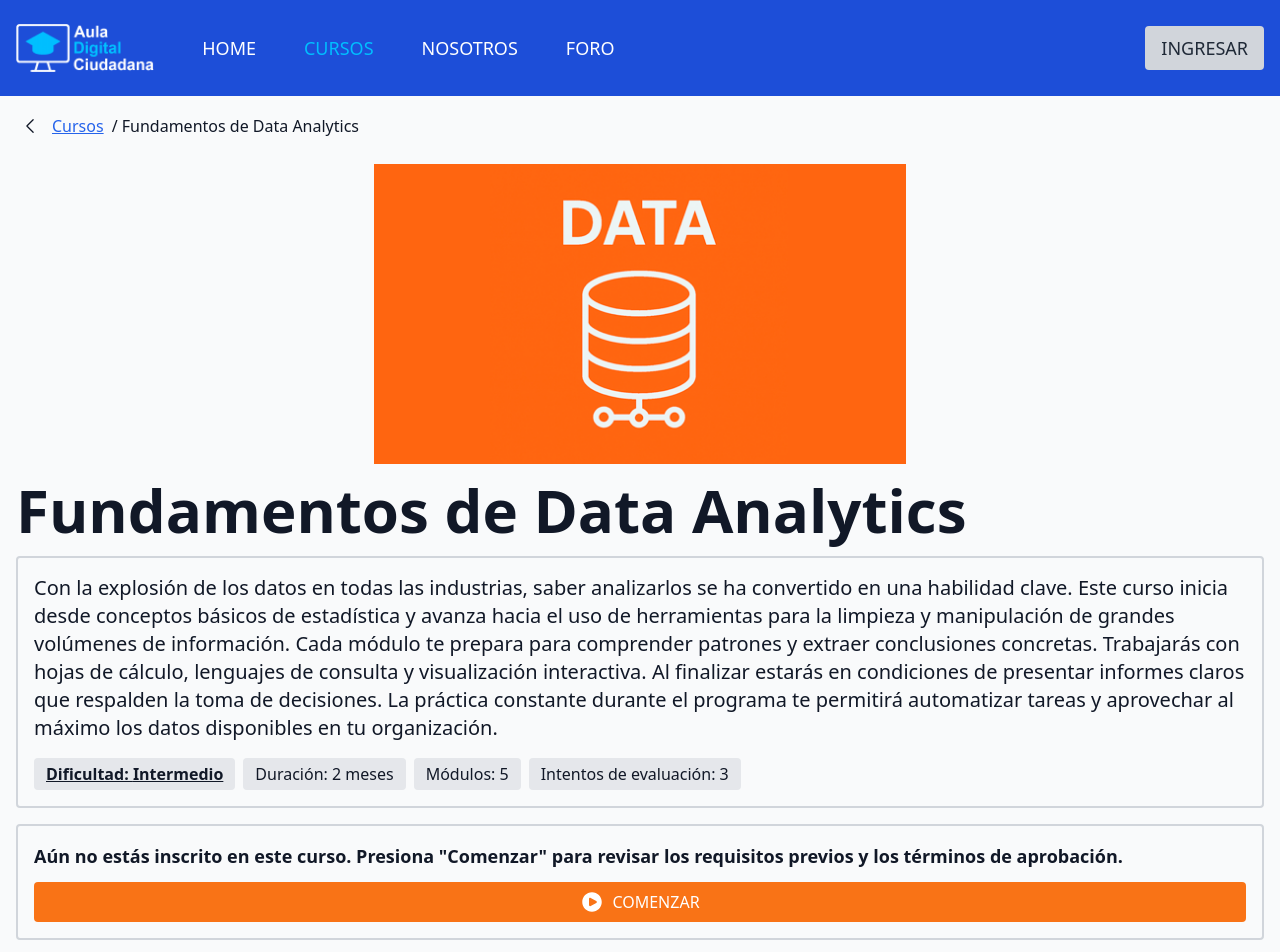
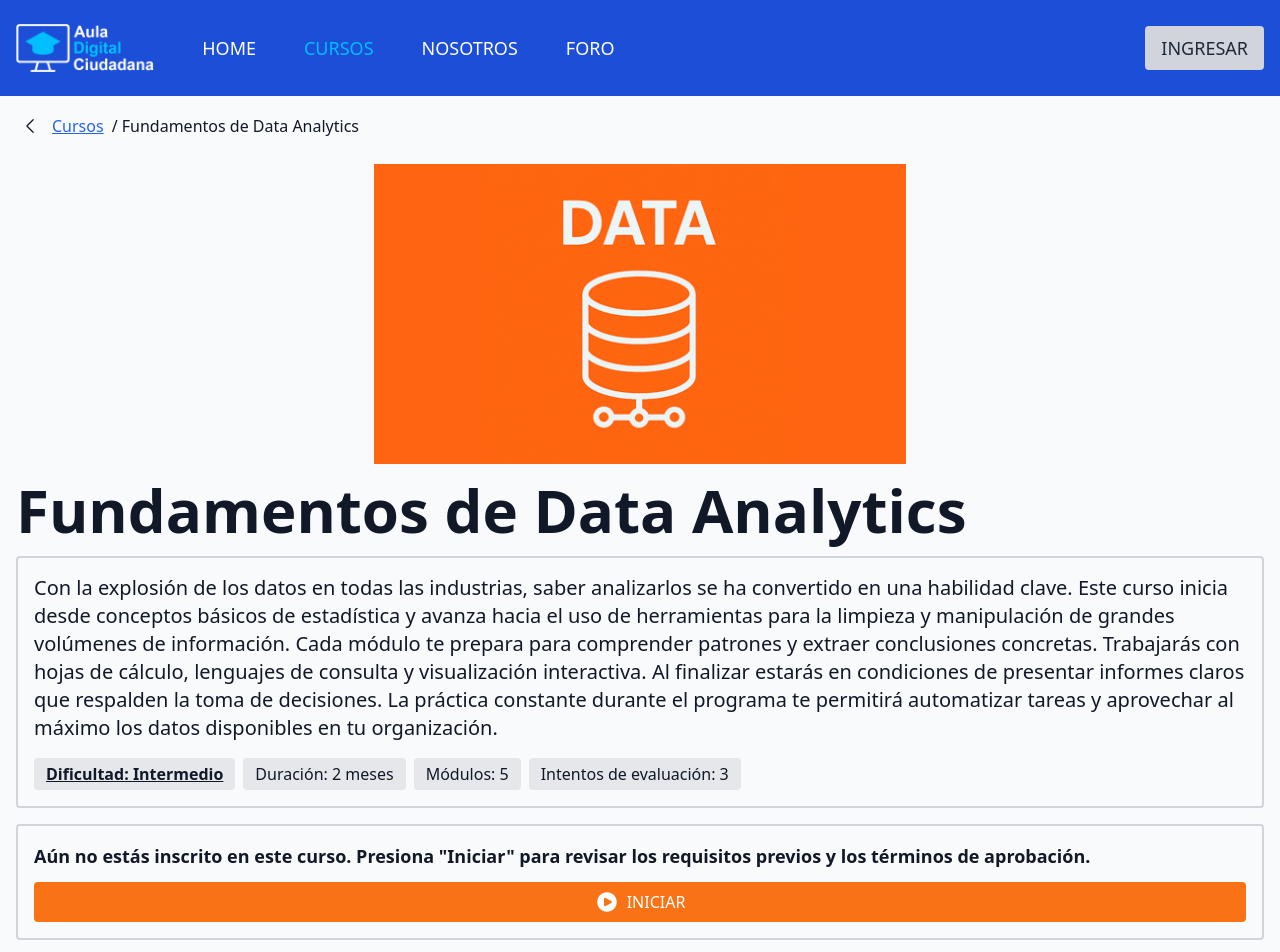
Before and after one commit to estebanaraoz/curso-webapp, a React (Vite) app: page /curso-webapp/cursos/data-analytics in a window 1280 px wide. Shown: the top 952 px of the page. Built offline with nearby package versions, Linux system fonts and the light colour scheme.

Commit message:
Update start button text and prerequisites

```diff
--- a/html/cursos.html
+++ b/html/cursos.html
@@ -136,7 +136,7 @@
               <svg xmlns="http://www.w3.org/2000/svg" viewBox="0 0 24 24" fill="currentColor" class="h-7 w-7">
                 <path fill-rule="evenodd" d="M2.25 12c0-5.385 4.365-9.75 9.75-9.75s9.75 4.365 9.75 9.75-4.365 9.75-9.75 9.75S2.25 17.385 2.25 12Zm14.024-.983a1.125 1.125 0 0 1 0 1.966l-5.603 3.113A1.125 1.125 0 0 1 9 15.113V8.887c0-.857.921-1.4 1.671-.983l5.603 3.113Z" clip-rule="evenodd"/>
               </svg>
-              <span>Comenzar</span>
+              <span>Iniciar</span>
             </a>
           </div>
         </div>
@@ -155,7 +155,7 @@
               <svg xmlns="http://www.w3.org/2000/svg" viewBox="0 0 24 24" fill="currentColor" class="h-7 w-7">
                 <path fill-rule="evenodd" d="M2.25 12c0-5.385 4.365-9.75 9.75-9.75s9.75 4.365 9.75 9.75-4.365 9.75-9.75 9.75S2.25 17.385 2.25 12Zm14.024-.983a1.125 1.125 0 0 1 0 1.966l-5.603 3.113A1.125 1.125 0 0 1 9 15.113V8.887c0-.857.921-1.4 1.671-.983l5.603 3.113Z" clip-rule="evenodd"/>
               </svg>
-              <span>Comenzar</span>
+              <span>Iniciar</span>
             </a>
           </div>
         </div>
@@ -174,7 +174,7 @@
               <svg xmlns="http://www.w3.org/2000/svg" viewBox="0 0 24 24" fill="currentColor" class="h-7 w-7">
                 <path fill-rule="evenodd" d="M2.25 12c0-5.385 4.365-9.75 9.75-9.75s9.75 4.365 9.75 9.75-4.365 9.75-9.75 9.75S2.25 17.385 2.25 12Zm14.024-.983a1.125 1.125 0 0 1 0 1.966l-5.603 3.113A1.125 1.125 0 0 1 9 15.113V8.887c0-.857.921-1.4 1.671-.983l5.603 3.113Z" clip-rule="evenodd"/>
               </svg>
-              <span>Comenzar</span>
+              <span>Iniciar</span>
             </a>
           </div>
         </div>
--- a/src/components/CourseCard.tsx
+++ b/src/components/CourseCard.tsx
@@ -141,7 +141,7 @@ export default function CourseCard({
             className="flex w-full sm:flex-1 items-center justify-center gap-2 px-4 py-2 text-base rounded bg-orange-500 text-white hover:bg-orange-600 min-w-[8rem] uppercase"
           >
             <PlayCircleIcon className="h-7 w-7" />
-            <span>Comenzar</span>
+            <span>Iniciar</span>
           </Link>
         ) : (
           <Link
@@ -170,7 +170,7 @@ export default function CourseCard({
                 ? showExam
                   ? 'RENDIR'
                   : 'SEGUIR'
-                : 'COMENZAR'}
+                : 'INICIAR'}
             </span>
           </Link>
         )}
--- a/src/components/PrerequisiteCourses.tsx
+++ b/src/components/PrerequisiteCourses.tsx
@@ -11,8 +11,8 @@ export default function PrerequisiteCourses({ courseIds }: Props) {
   if (list.length === 0) return null
   return (
     <section className="border-2 border-gray-300 rounded p-4 space-y-2">
-      <h2 className="text-2xl font-bold">Cursos requeridos</h2>
-      <p className="text-sm">Debes completar previamente los siguientes cursos:</p>
+      <h2 className="text-3xl font-bold">Cursos requeridos</h2>
+      <p className="text-lg">Debes completar previamente los siguientes cursos:</p>
       <ul className="space-y-2">
         {list.map(c => (
           <li key={c.id}>
@@ -20,8 +20,8 @@ export default function PrerequisiteCourses({ courseIds }: Props) {
               to={`/cursos/${c.id}`}
               className="flex items-center gap-2 text-black hover:text-black no-underline"
             >
-              <AcademicCapIcon className="w-5 h-5 text-gray-500" />
-              <span className="font-semibold">{c.title}</span>
+              <AcademicCapIcon className="w-6 h-6 text-gray-500" />
+              <span className="font-semibold text-lg">{c.title}</span>
             </Link>
           </li>
         ))}
--- a/src/pages/CourseDetail.tsx
+++ b/src/pages/CourseDetail.tsx
@@ -90,15 +90,15 @@ export default function CourseDetail() {
             {!progress && (
               <section className="border-2 border-gray-300 rounded p-4 space-y-3">
                 <p className="font-semibold">
-                  Aún no estás inscrito en este curso. Presiona "Comenzar" para
+                  Aún no estás inscrito en este curso. Presiona "Iniciar" para
                   revisar los requisitos previos y los términos de aprobación.
                 </p>
                 <Link
                   to={`/cursos/${id}/inscripcion`}
-                  className="flex w-full sm:flex-1 items-center justify-center gap-2 px-4 py-2 text-base rounded bg-orange-500 text-white hover:bg-orange-600 min-w-[8rem] uppercase"
+                  className="flex items-center justify-center gap-2 px-4 py-2 text-base rounded bg-orange-500 text-white hover:bg-orange-600 uppercase self-start"
                 >
                   <PlayCircleIcon className="h-6 w-6" />
-                  <span>Comenzar</span>
+                  <span>Iniciar</span>
                 </Link>
               </section>
             )}
```
Also changed, not shown: html/home.html (+5 -5 lines).
